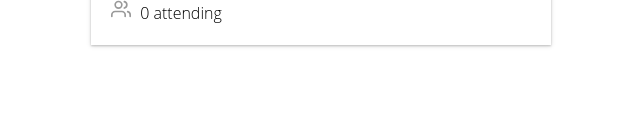
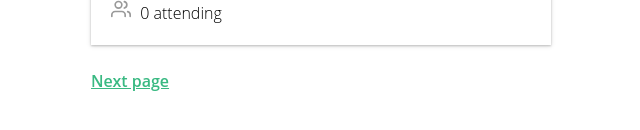
Before and after one commit to HenriquezDiego/event-list, a Vue app: page / in a window 1280 px wide. Shown: the part 588-718 px from the top of the page, without its empty margins (319-959 px from the left). Built offline with nearby package versions, Linux system fonts and the light colour scheme; data requests are answered from the project's data file.

Commit message:
pagination with Vuex.

```diff
--- a/src/App.vue
+++ b/src/App.vue
@@ -1,7 +1,7 @@
 <template>
   <div id="app">
     <NavBar />
-    <router-view />
+    <router-view :key="$route.fullPath" />
   </div>
 </template>
 
--- a/src/services/EventService.js
+++ b/src/services/EventService.js
@@ -10,8 +10,8 @@ const apiClient = axios.create({
 });
 
 export default {
-  getEvents() {
-    return apiClient.get("/events");
+  getEvents(perPage, page) {
+    return apiClient.get("/events?_limit='" + perPage + "&_page=" + page);
   },
   getEvent(id) {
     return apiClient.get("/events/" + id);
--- a/src/store/index.js
+++ b/src/store/index.js
@@ -33,8 +33,8 @@ export default new Vuex.Store({
         commit("ADD_EVENT", event);
       });
     },
-    getEvents({ commit }) {
-      EventService.getEvents()
+    getEvents({ commit }, { perPage, page }) {
+      EventService.getEvents(perPage, page)
         .then((response) => {
           commit("SET_EVENTS", response.data);
         })
--- a/src/views/EventList.vue
+++ b/src/views/EventList.vue
@@ -2,6 +2,18 @@
   <div>
     <h1>Events Listing</h1>
     <EventCard v-for="event in events" :key="event.id" :event="event" />
+    <template v-if="page != 1">
+      <router-link
+        :to="{ name: 'event-list', query: { page: page - 1 } }"
+        rel="prev"
+        >Prev page</router-link
+      >|
+    </template>
+    <router-link
+      :to="{ name: 'event-list', query: { page: page + 1 } }"
+      rel="next"
+      >Next page</router-link
+    >
   </div>
 </template>
 <script>
@@ -12,8 +24,16 @@ export default {
     EventCard,
   },
   created() {
-    this.$store.dispatch("getEvents");
+    this.$store.dispatch("getEvents", {
+      perPage: 3,
+      page: this.page,
+    });
   },
-  computed: mapState(["events"]),
+  computed: {
+    page() {
+      return parseInt(this.$route.query.page) || 1;
+    },
+    ...mapState(["events"]),
+  },
 };
 </script>
```
